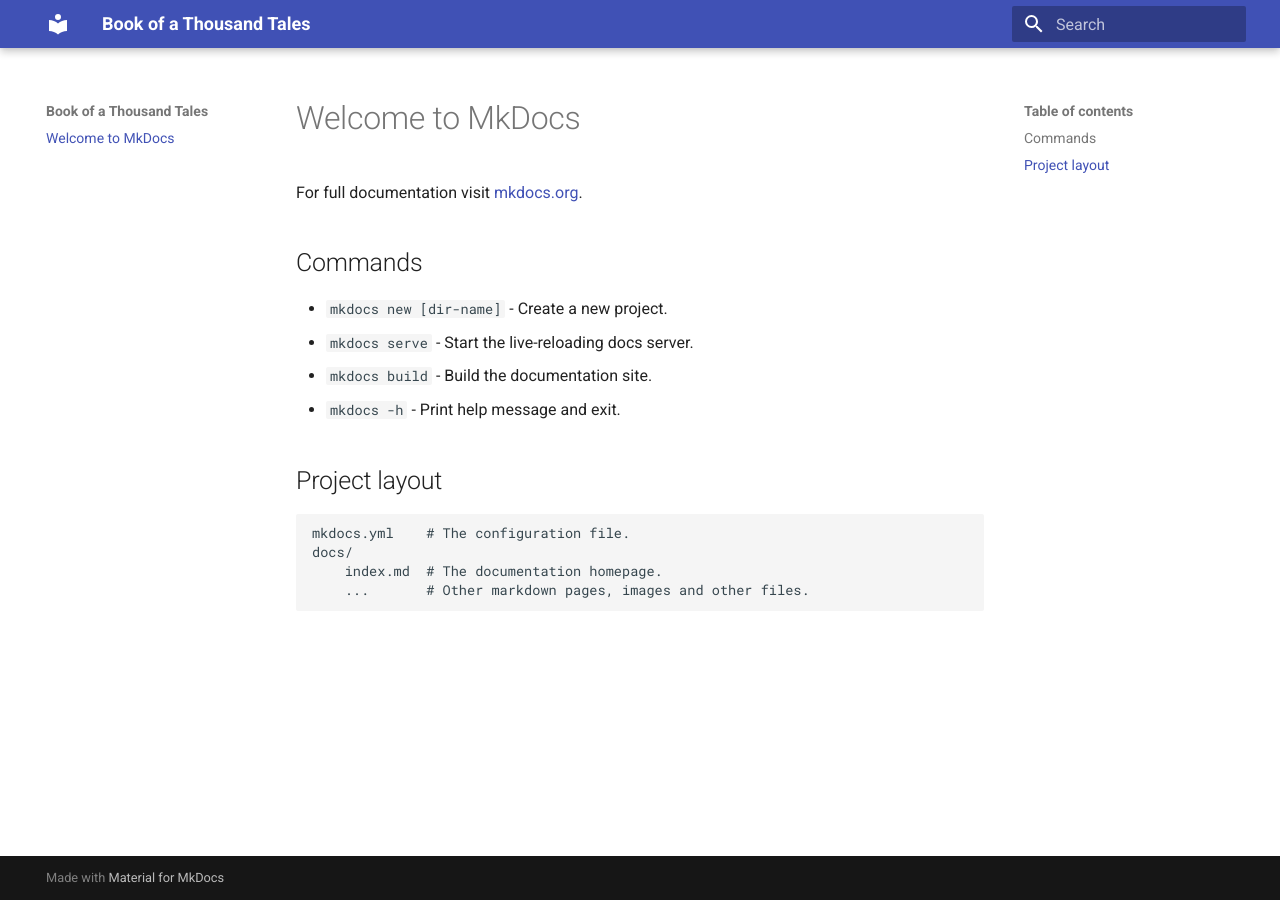
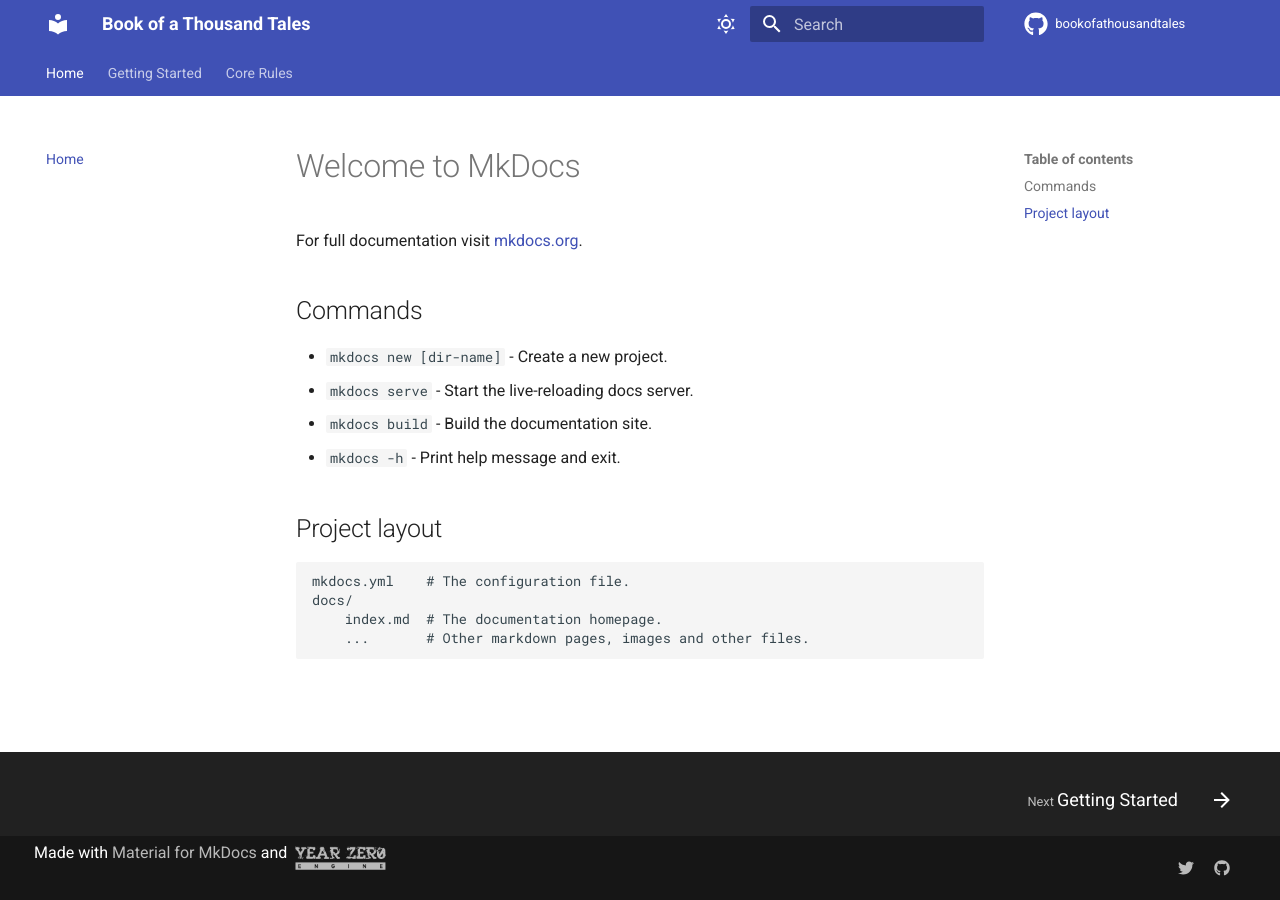
Before and after one commit to bookofathousandtales/bookofathousandtales.github.io, an MkDocs documentation site: the page built from docs/index.md, in a window 1280 px wide. Built offline with MkDocs 1.6.1 and Material for MkDocs 9.7.7, drawn with Linux system fonts in a browser that asks for light colours; comment, search, counter and statistics services are not loaded.

Commit message:
Port getting started guide to MkDocs

```diff
--- /dev/null
+++ b/docs/stylesheets/extra.css
@@ -0,0 +1,7 @@
+a.year-zero-logo {
+  opacity: 0.7;
+}
+
+a.year-zero-logo:hover {
+  opacity: 1;
+}
--- a/mkdocs.yml
+++ b/mkdocs.yml
@@ -1,3 +1,50 @@
 site_name: Book of a Thousand Tales
+nav:
+  - Home: index.md
+  - 'Getting Started':
+    - getting-started/index.md
+    - 'Players and Roles': getting-started/players-and-roles.md
+    - 'The Gameplay Loop': getting-started/gameplay-loop.md
+    - 'Tools of the Trade': getting-started/tools-of-the-trade.md
+  - 'Core Rules':
+    - core-rules/index.md
+    - "Player's Guide":
+      - core-rules/players-guide/index.md
+    - "Storyteller's Guide":
+      - core-rules/storytellers-guide/index.md
+    - License: core-rules/license.md
 theme:
   name: material
+  custom_dir: overrides
+  icon:
+    repo: fontawesome/brands/github
+  palette:
+    - media: "(prefers-color-scheme: light)"
+      scheme: default
+      primary: indigo
+      accent: amber
+      toggle:
+        icon: material/weather-sunny
+        name: Switch to dark mode
+    - media: "(prefers-color-scheme: dark)"
+      scheme: slate
+      primary: indigo
+      accent: amber
+      toggle:
+        icon: material/weather-night
+        name: Switch to light mode
+  language: en
+  features:
+    - navigation.instant
+    - navigation.tabs
+    - navigation.indexes
+repo_url: https://github.com/bookofathousandtales/bookofathousandtales.github.io
+repo_name: bookofathousandtales
+extra:
+  social:
+    - icon: fontawesome/brands/twitter
+      link: https://twitter.com/tomheinan
+    - icon: fontawesome/brands/github
+      link: https://github.com/bookofathousandtales/bookofathousandtales.github.io/
+extra_css:
+  - stylesheets/extra.css
--- /dev/null
+++ b/overrides/partials/footer.html
@@ -0,0 +1,114 @@
+<!--
+  Copyright (c) 2016-2021 Martin Donath <martin.donath@squidfunk.com>
+
+  Permission is hereby granted, free of charge, to any person obtaining a copy
+  of this software and associated documentation files (the "Software"), to
+  deal in the Software without restriction, including without limitation the
+  rights to use, copy, modify, merge, publish, distribute, sublicense, and/or
+  sell copies of the Software, and to permit persons to whom the Software is
+  furnished to do so, subject to the following conditions:
+
+  The above copyright notice and this permission notice shall be included in
+  all copies or substantial portions of the Software.
+
+  THE SOFTWARE IS PROVIDED "AS IS", WITHOUT WARRANTY OF ANY KIND, EXPRESS OR
+  IMPLIED, INCLUDING BUT NOT LIMITED TO THE WARRANTIES OF MERCHANTABILITY,
+  FITNESS FOR A PARTICULAR PURPOSE AND NON-INFRINGEMENT. IN NO EVENT SHALL THE
+  AUTHORS OR COPYRIGHT HOLDERS BE LIABLE FOR ANY CLAIM, DAMAGES OR OTHER
+  LIABILITY, WHETHER IN AN ACTION OF CONTRACT, TORT OR OTHERWISE, ARISING
+  FROM, OUT OF OR IN CONNECTION WITH THE SOFTWARE OR THE USE OR OTHER DEALINGS
+  IN THE SOFTWARE.
+-->
+
+{% import "partials/language.html" as lang with context %}
+
+<!-- Footer -->
+<footer class="md-footer">
+
+  <!-- Link to previous and/or next page -->
+  {% if page.previous_page or page.next_page %}
+    <nav
+      class="md-footer__inner md-grid"
+      aria-label="{{ lang.t('footer.title') }}"
+    >
+
+      <!-- Link to previous page -->
+      {% if page.previous_page %}
+        {% set direction = lang.t("footer.previous") %}
+        <a
+          href="{{ page.previous_page.url | url }}"
+          class="md-footer__link md-footer__link--prev"
+          aria-label="{{ direction }}: {{ page.previous_page.title | e }}"
+          rel="prev"
+        >
+          <div class="md-footer__button md-icon">
+            {% include ".icons/material/arrow-left.svg" %}
+          </div>
+          <div class="md-footer__title">
+            <div class="md-ellipsis">
+              <span class="md-footer__direction">
+                {{ direction }}
+              </span>
+              {{ page.previous_page.title }}
+            </div>
+          </div>
+        </a>
+      {% endif %}
+
+      <!-- Link to next page -->
+      {% if page.next_page %}
+        {% set direction = lang.t("footer.next") %}
+        <a
+          href="{{ page.next_page.url | url }}"
+          class="md-footer__link md-footer__link--next"
+          aria-label="{{ direction }}: {{ page.next_page.title | e }}"
+          rel="next"
+        >
+          <div class="md-footer__title">
+            <div class="md-ellipsis">
+              <span class="md-footer__direction">
+                {{ direction }}
+              </span>
+              {{ page.next_page.title }}
+            </div>
+          </div>
+          <div class="md-footer__button md-icon">
+            {% include ".icons/material/arrow-right.svg" %}
+          </div>
+        </a>
+      {% endif %}
+    </nav>
+  {% endif %}
+
+  <!-- Further information -->
+  <div class="md-footer-meta md-typeset">
+    <div class="md-footer-meta__inner md-grid">
+
+      <!-- Copyright and theme information -->
+      <div class="md-footer-copyright">
+        {% if config.copyright %}
+          <div class="md-footer-copyright__highlight">
+            {{ config.copyright }}
+          </div>
+        {% endif %}
+        {% if not config.extra.generator == false %}
+          Made with
+          <a
+            href="https://squidfunk.github.io/mkdocs-material/"
+            target="_blank" rel="noopener"
+          >
+            Material for MkDocs
+          </a>
+        {% endif %}
+        {{ extracopyright }}
+        and&nbsp;
+        <a href="https://docs.google.com/document/d/1hJbU3umOMxQB7voJw8dj3UJMnABmON81j9cGxX_JOWc/edit" target="_blank" rel="noopener" class="year-zero-logo">
+          <img src="/assets/images/year-zero-logo.png" alt="Year Zero Engine logo" style="height: 24px; vertical-align:-12px; margin-top: 6px;" />
+        </a>
+      </div>
+
+      <!-- Social links -->
+      {% include "partials/social.html" %}
+    </div>
+  </div>
+</footer>
```
Also changed, not shown: docs/core-rules/index.md (added, +1 -0 lines), docs/core-rules/license.md (added, +93 -0 lines), docs/core-rules/players-guide/index.md (added, +1 -0 lines), docs/core-rules/storytellers-guide/index.md (added, +1 -0 lines), docs/getting-started/gameplay-loop.md (added, +9 -0 lines), docs/getting-started/index.md (added, +21 -0 lines), docs/getting-started/players-and-roles.md (added, +13 -0 lines), docs/getting-started/tools-of-the-trade.md (added, +11 -0 lines), docs/assets/images/year-zero-logo.png (added).
